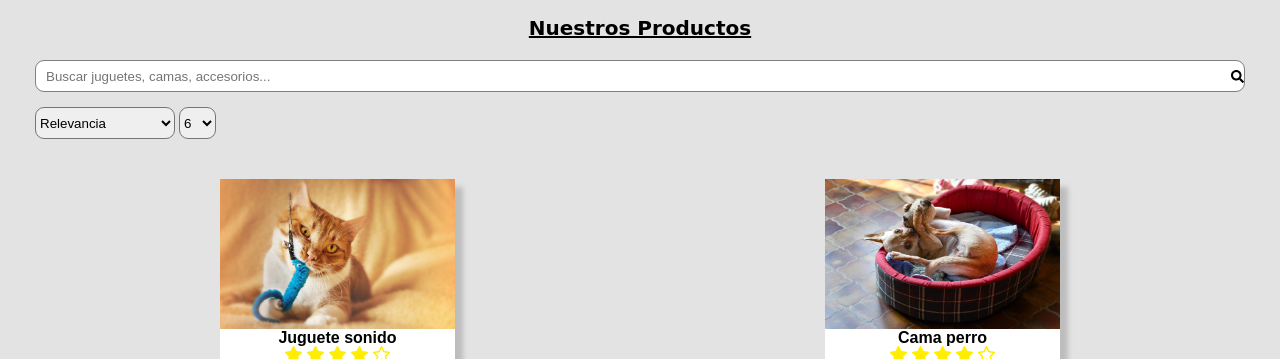
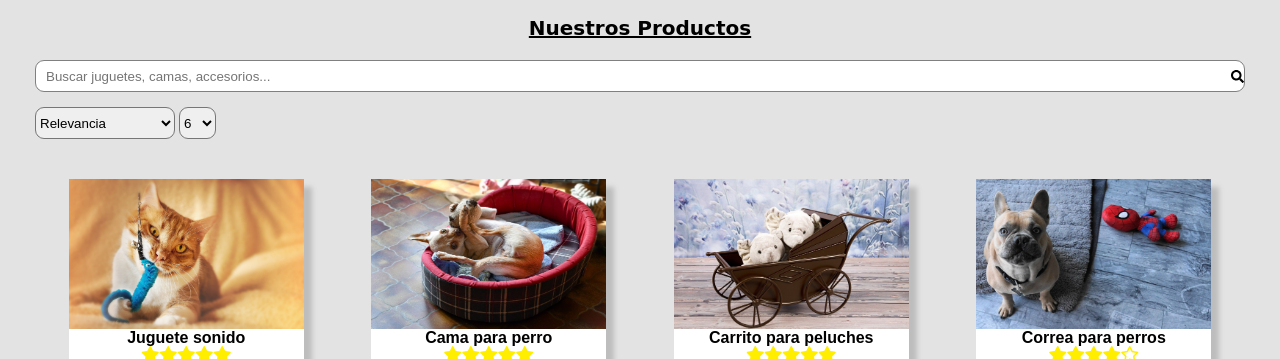
Before and after one commit to federocky/Carrito-V-Proyecto, a plain HTML site: page index.html in a window 1280 px wide. Shown: the part 84-443 px from the top of the page. Drawn offline with Linux system fonts and the light colour scheme.

Commit message:
articulos cargan dinamicamente desde el almacen

```diff
--- a/css/estilos-header-menu.css
+++ b/css/estilos-header-menu.css
@@ -2,6 +2,15 @@
     margin: 0;
     padding: 0;
     box-sizing: border-box;
+}
+
+body {
+    background-color: #E3E3E3;
+}
+
+.contenedor, main {
+    max-width: 1300px;
+    margin: 0 auto;
 }
 
 @import url('https://fonts.googleapis.com/css2?family=Architects+Daughter&display=swap');
--- a/index.html
+++ b/index.html
@@ -70,7 +70,7 @@
                 </div>
 
 
-            </div>
+        </div>
 
     </header>
 
@@ -100,7 +100,7 @@
 
         <section id="articulos">
 
-            <article id="1">
+<!--             <article id="1">
                 <img src="img/gato-juguete.jpg" alt="gato-jugando">
                 <h4>Juguete sonido</h4>
                 <p>
@@ -117,10 +117,10 @@
                     <i class="fas fa-cart-arrow-down"></i>
                     <i class="far fa-thumbs-up dedito"></i>
                 </div>
-            </article>
+            </article> -->
 
 
-            <article id="2">
+<!--             <article id="2">
                 <img src="img/perro-cama.jpg" alt="cama-perro">
                 <h4>Cama perro</h4>
                 <p>
@@ -137,10 +137,10 @@
                     <i class="fas fa-cart-arrow-down"></i>
                     <i class="far fa-thumbs-up dedito"></i>
                 </div>
-            </article>
+            </article> -->
 
         </section>
     </main>
-    <script src="js/app.js" type="text/javascript"></script>
+    <script src="js/app.js" type="module"></script>
 </body>
 </html>
--- a/js/app.js
+++ b/js/app.js
@@ -2,18 +2,38 @@ const productos = [
     {
         codigo: 1,
         precio: 2.78,
-        nombre: 'juguete sonido',
+        nombre: 'Juguete sonido',
         descripcion: 'este juguete es una puta pasada',
-        rutaImg: 'img/gato-juguete.jpg',
-        stock: 20
+        rutaImg: 'img/productos/gato-gusanito-azul.jpg',
+        stock: 20,
+        estrellas: 4
     },
     {
         codigo: 2,
         precio: 12.50,
-        nombre: 'cama para perro',
+        nombre: 'Cama para perro',
         descripcion: 'una camita muy comoda',
-        rutaImg: 'img/perro-cama.jpg',
-        stock: 2
+        rutaImg: 'img/productos/cama-perro.jpg',
+        stock: 2,
+        estrellas: 5
+    },
+    {
+        codigo: 3,
+        precio: 23.50,
+        nombre: 'Carrito para peluches',
+        descripcion: 'un carrito muy muy chulo',
+        rutaImg: 'img/productos/carrito-peluche.jpg',
+        stock: 50,
+        estrellas: 5
+    },
+    {
+        codigo: 4,
+        precio: 5.99,
+        nombre: 'Correa para perros',
+        descripcion: 'correa para perro',
+        rutaImg: 'img/productos/correa-perro.jpg',
+        stock: 50,
+        estrellas: 3
     }
 ];
 
@@ -167,14 +187,73 @@ class UI {
         }, 500);
     }
 
+    static cargarProductos (objeto) {
+        objeto.forEach(producto => {
+            //console.log(producto);
+
+            let article = document.createElement('article');
+            article.id = producto.codigo;
+
+            let img = document.createElement('img');
+            img.src = producto.rutaImg;
+
+            let tituloProducto = document.createElement('h4');
+            tituloProducto.innerText = producto.nombre;
+
+            let estrellas = document.createElement('p');
+            for (let i = 0; i < 5; i++) {
+                let estrella = document.createElement('i');
+
+                if(i <= producto.estrellas) {
+                    estrella.classList.add('fas', 'fa-star');
+                    estrellas.appendChild(estrella);
+                } else {
+                    estrella.classList.add('far', 'fa-star');
+                    estrellas.appendChild(estrella);
+                }
+            }
+
+            let precio = document.createElement('p');
+            precio.id = 'precio';
+            precio.innerText = producto.precio;
+
+
+            let botonAgregar = document.createElement('div');
+            botonAgregar.classList.add('agregar-carro');
+            let carrito = document.createElement('i');
+            let dedito = document.createElement('i');
+            carrito.classList.add('fas', 'fa-cart-arrow-down');
+            dedito.classList.add('far', 'fa-thumbs-up', 'dedito');
+            botonAgregar.appendChild(carrito);
+            botonAgregar.appendChild(dedito);
+
+            article.appendChild(img);
+            article.appendChild(tituloProducto);
+            article.appendChild(estrellas);
+            article.appendChild(precio);
+            article.appendChild(botonAgregar);
+
+            document.querySelector('#articulos').appendChild(article);
+
+
+        });
+    }
+
 }
 
+
+
+
+
+//Creo los productos dinamicante a partir de mi Almacen(array de objetos)
+UI.cargarProductos(productos);
 
 
 //pinchamos en agregar al carro
 document.querySelectorAll('.agregar-carro').forEach(iterador => {
 
     iterador.addEventListener('click', e => {
+        console.log(e.target.parentElement.parentElement.id);
         let codigoSeleccionado = e.target.parentElement.parentElement.id;
         UI.muestraDedito(e);
         productos.forEach(producto => {
```
Also changed, not shown: img/productos/cama-perro.jpg (renamed from img/perro-cama.jpg), img/productos/carrito-peluche.jpg (added), img/productos/correa-perro.jpg (added), img/productos/gato-gusanito-azul.jpg (renamed from img/gato-juguete.jpg), img/productos/gato-gusanito.jpg (added), img/productos/manta-perro.jpg (added), img/productos/muneco-perro.jpg (added), img/productos/pelota-perro.jpg (added), img/productos/peluche-perro.jpg (added), img/productos/peluche.jpg (added), img/productos/peluches-gato.jpg (added), img/productos/tunel.jpg (added).
